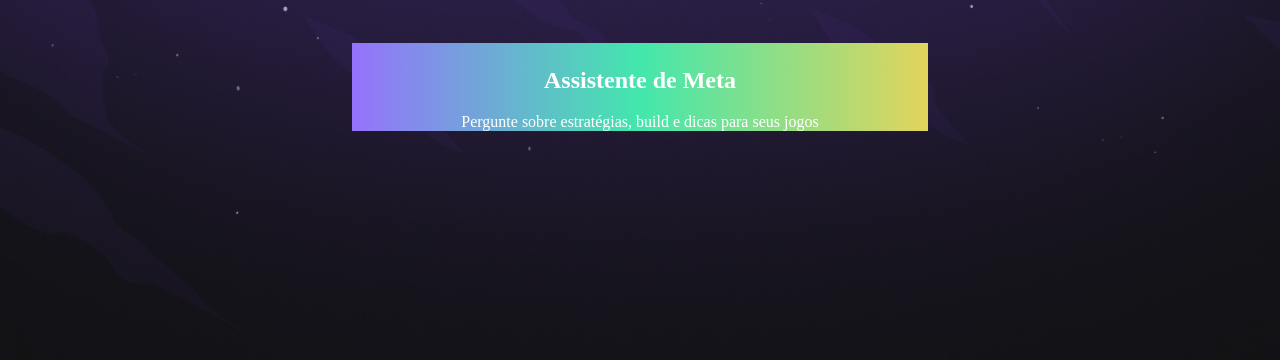
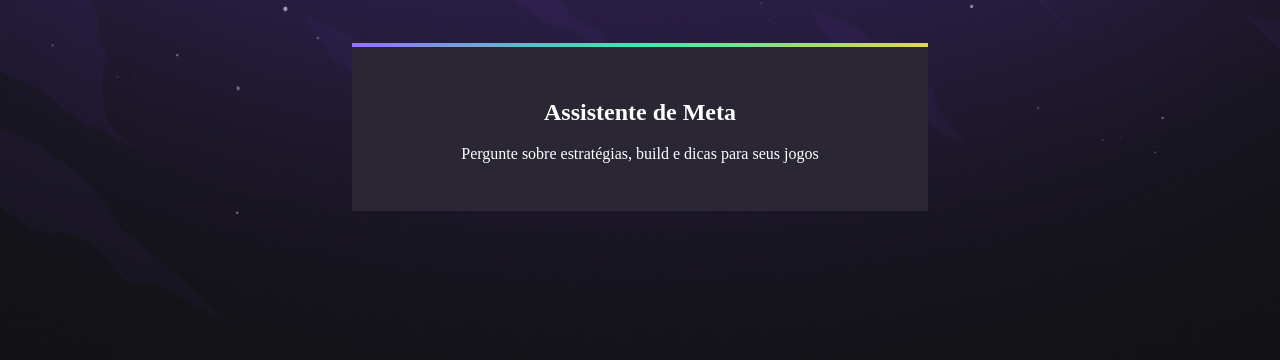
Before and after one commit to WessYu/NLW, a plain HTML site: page Index.html in a window 1280 px wide. Shown: the part 184-544 px from the top of the page. Drawn offline with Linux system fonts and the light colour scheme.

Commit message:
Atualização do READ ME

```diff
--- a/Index.html
+++ b/Index.html
@@ -15,8 +15,10 @@
     </header>
     <main>
         <section>
+            <div>
             <h2>Assistente de Meta</h2>
             <p>Pergunte sobre estratégias, build e dicas para seus jogos</p>
+            </div>
         </section>
     </main>
 </body>
--- a/style.css
+++ b/style.css
@@ -27,15 +27,16 @@ main {
     margin: 3rem auto;
 }
 
+section {
+    background-image: linear-gradient(90deg, #9572fc 0%, #43e7ad 50%, #e2d45c 100%);
+    border-radius: 0,625rem;
+    padding-top: 4px;
+    padding-left: 1,5rem;
+}
+
 section div {
     padding: 2rem;
     padding-top: 1,5rem;
     border-radius: 0,5rem;
     background-color: #2a2634;
 }
-
-section {
-    background-image: linear-gradient(90deg, #9572fc 0%, #43e7ad 50%, #e2d45c 100%);
-    border-radius: 0,625rem;
-    padding-top: 4px;
-}
```
Also changed, not shown: 1 other file.
